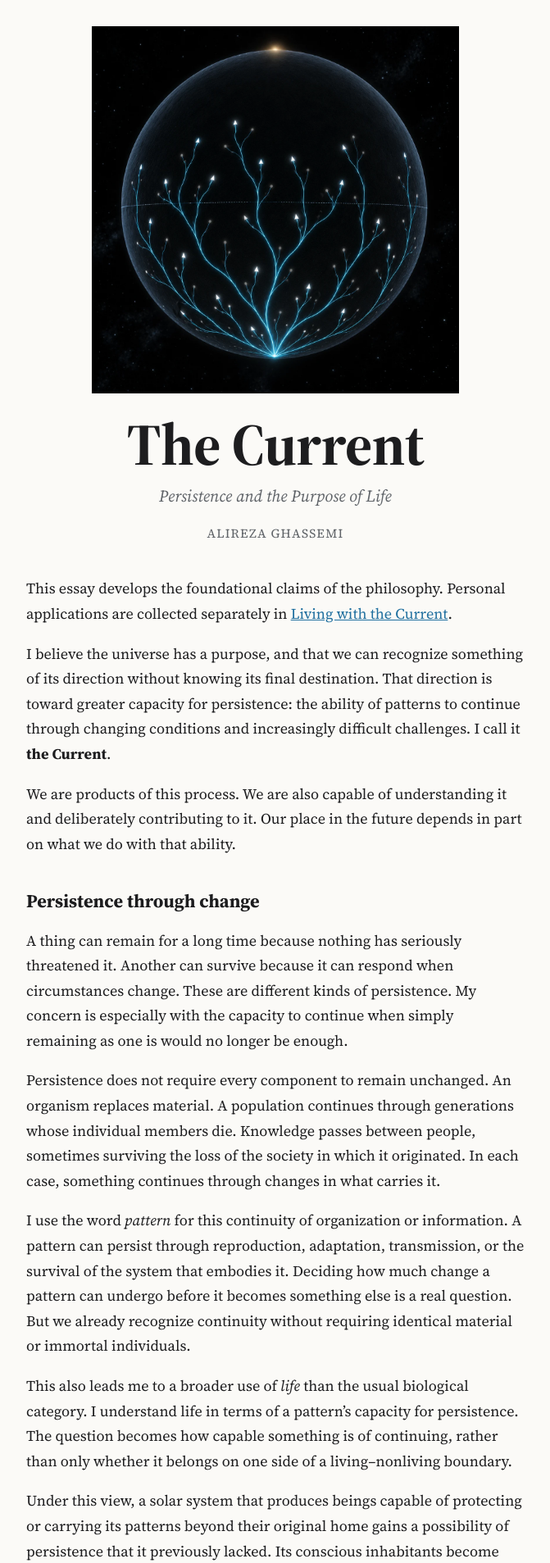
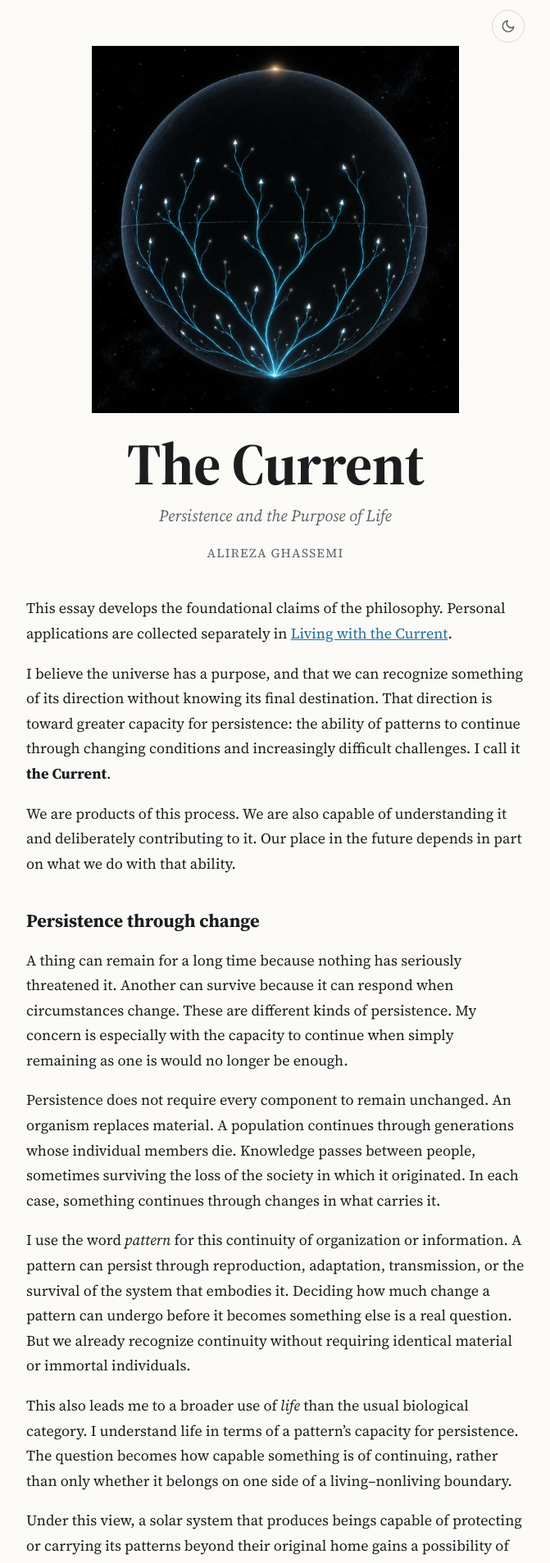
Before and after one commit to ravenblackdusk/the-current, a Jekyll site: the page built from index.md, in a window 1280 px wide. Shown: the top 1907 px of the page at 82% size, without its empty margins (304-975 px from the left). Built offline with Jekyll 4.4.1, drawn with Linux system fonts in a browser that asks for light colours.

Commit message:
Add light/dark theme toggle that defaults to the OS preference
Co-Authored-By: Claude Opus 5.5 <noreply@anthropic.com>
Claude-Session: https://claude.ai/code/session_01CVcFsD1vJWMjrQg8GyA7wv

```diff
--- a/_layouts/default.html
+++ b/_layouts/default.html
@@ -6,10 +6,16 @@
 <title>{% if page.main %}{{ site.title }}: {{ site.subtitle }}{% else %}{{ page.title }} · {{ site.title }}{% endif %}</title>
 <meta name="author" content="{{ site.author }}">
 <link rel="license" href="https://creativecommons.org/licenses/by/4.0/">
+<meta name="color-scheme" content="light dark">
 <link rel="stylesheet" href="{{ '/style.css' | relative_url }}">
+<script src="{{ '/theme.js' | relative_url }}"></script>
 </head>
 <body>
 <main>
+<button class="theme-toggle" type="button" aria-label="Dark theme" hidden>
+<svg class="moon" width="18" height="18" viewBox="0 0 24 24" fill="none" stroke="currentColor" stroke-width="2" stroke-linecap="round" stroke-linejoin="round" aria-hidden="true"><path d="M21 12.8A9 9 0 1 1 11.2 3a7 7 0 0 0 9.8 9.8z"/></svg>
+<svg class="sun" width="18" height="18" viewBox="0 0 24 24" fill="none" stroke="currentColor" stroke-width="2" stroke-linecap="round" aria-hidden="true"><circle cx="12" cy="12" r="4"/><path d="M12 2v2M12 20v2M4.9 4.9l1.4 1.4M17.7 17.7l1.4 1.4M2 12h2M20 12h2M4.9 19.1l1.4-1.4M17.7 6.3l1.4-1.4"/></svg>
+</button>
 {% if page.main %}
 <header class="masthead">
 <img class="hero" src="{{ '/the-current.webp' | relative_url }}" width="1254" height="1254" alt="Glowing blue branches rise from a single point at the base of a dark planet, splitting and reaching upward, with the light of a star at the horizon.">
--- a/style.css
+++ b/style.css
@@ -18,15 +18,31 @@
   --muted: #5f6368;
   --accent: #1f6f9f;
   --rule: #ddd8cf;
+  --show-in-light: inline;
+  --show-in-dark: none;
+  color-scheme: light;
 }
 @media (prefers-color-scheme: dark) {
-  :root {
+  :root:not([data-theme="light"]) {
     --bg: #0b0d12;
     --fg: #e4e6ea;
     --muted: #9aa0a8;
     --accent: #6cc4f0;
     --rule: #2a2f38;
+    --show-in-light: none;
+    --show-in-dark: inline;
+    color-scheme: dark;
   }
+}
+:root[data-theme="dark"] {
+  --bg: #0b0d12;
+  --fg: #e4e6ea;
+  --muted: #9aa0a8;
+  --accent: #6cc4f0;
+  --rule: #2a2f38;
+  --show-in-light: none;
+  --show-in-dark: inline;
+  color-scheme: dark;
 }
 * { box-sizing: border-box; }
 body {
@@ -36,7 +52,18 @@ body {
   font: 1.125rem/1.7 "Source Serif 4", Georgia, serif;
 }
 main, footer { max-width: 40rem; margin: 0 auto; padding: 0 1rem; }
-main { padding-top: 2rem; }
+main { padding-top: 3.5rem; position: relative; }
+.theme-toggle {
+  position: absolute; top: 0.75rem; right: 1rem;
+  display: grid; place-items: center;
+  width: 2.5rem; height: 2.5rem; padding: 0;
+  border: 1px solid var(--rule); border-radius: 50%;
+  background: transparent; color: var(--muted); cursor: pointer;
+}
+.theme-toggle[hidden] { display: none; }
+.theme-toggle:hover, .theme-toggle:focus-visible { color: var(--fg); }
+.theme-toggle .moon { display: var(--show-in-light); }
+.theme-toggle .sun { display: var(--show-in-dark); }
 a { color: var(--accent); }
 .masthead { text-align: center; margin-bottom: 2.5rem; }
 .hero { display: block; width: 100%; max-width: 28rem; height: auto; margin: 0 auto 1.5rem; }
--- /dev/null
+++ b/theme.js
@@ -0,0 +1,40 @@
+// Light/dark theme toggle. With no stored choice the page follows the OS
+// preference through CSS; a click stores an explicit choice that overrides it.
+(function () {
+  var KEY = 'theme';
+  var root = document.documentElement;
+  var osDark = window.matchMedia('(prefers-color-scheme: dark)');
+
+  function stored() {
+    try { return localStorage.getItem(KEY); } catch (e) { return null; }
+  }
+  function store(theme) {
+    try { localStorage.setItem(KEY, theme); } catch (e) {}
+  }
+  function isDark() {
+    var theme = root.getAttribute('data-theme');
+    return theme ? theme === 'dark' : osDark.matches;
+  }
+
+  var initial = stored();
+  if (initial === 'light' || initial === 'dark') root.setAttribute('data-theme', initial);
+
+  document.addEventListener('DOMContentLoaded', function () {
+    var button = document.querySelector('.theme-toggle');
+    if (!button) return;
+    function sync() {
+      button.setAttribute('aria-pressed', String(isDark()));
+      button.title = isDark() ? 'Switch to light theme' : 'Switch to dark theme';
+    }
+    button.addEventListener('click', function () {
+      var next = isDark() ? 'light' : 'dark';
+      root.setAttribute('data-theme', next);
+      store(next);
+      sync();
+    });
+    if (osDark.addEventListener) osDark.addEventListener('change', sync);
+    else if (osDark.addListener) osDark.addListener(sync);
+    button.hidden = false;
+    sync();
+  });
+})();
```
